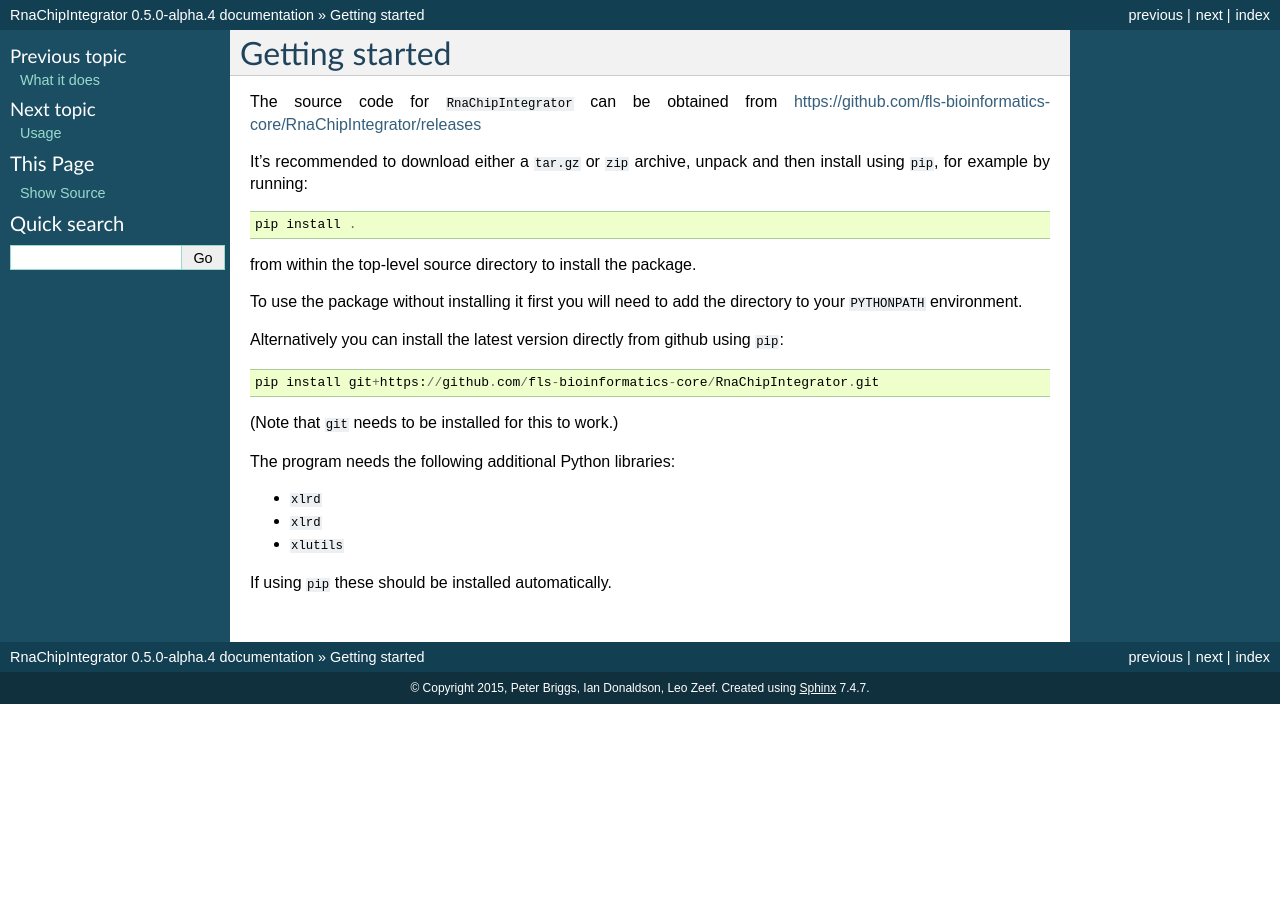
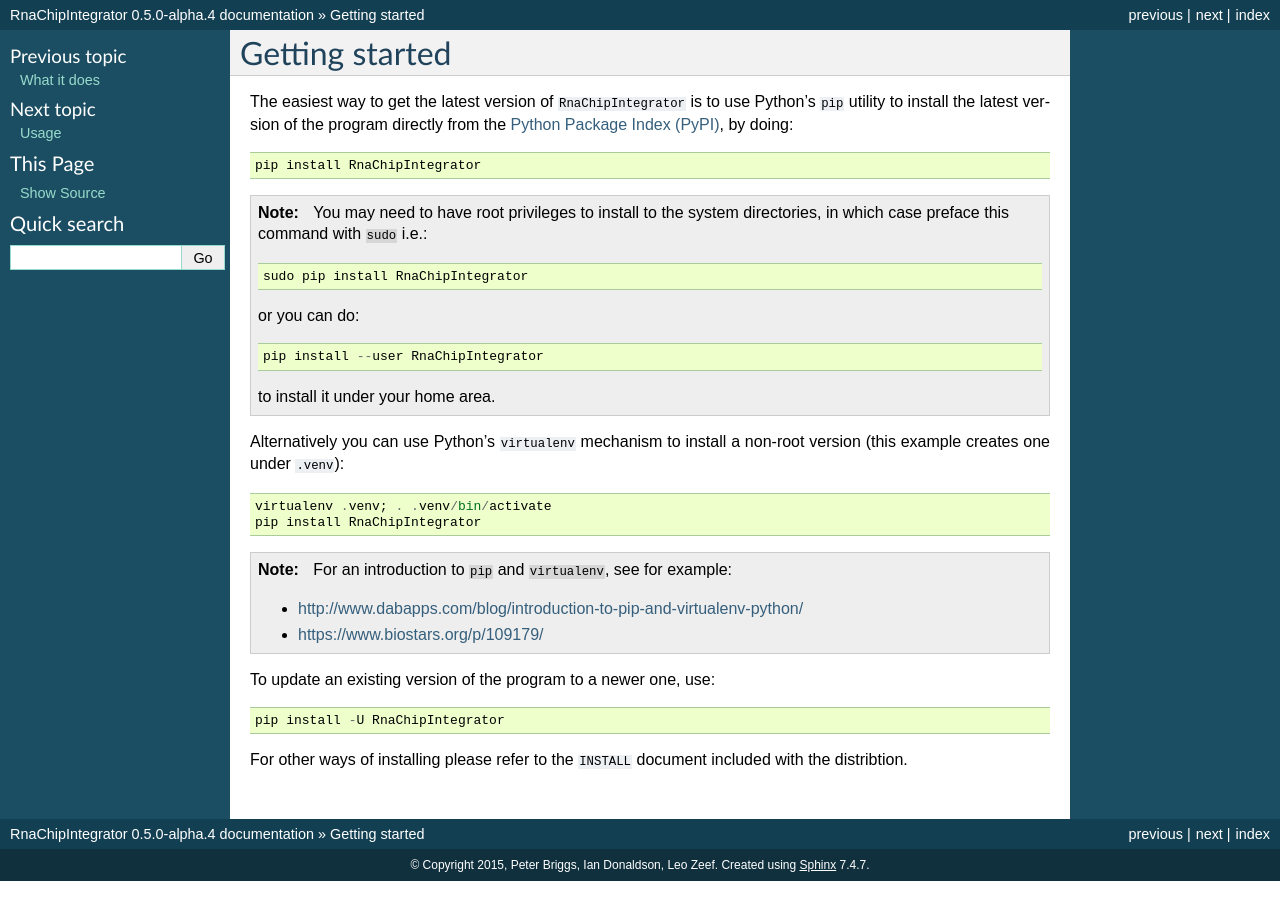
Before and after one commit to fls-bioinformatics-core/RnaChipIntegrator, a Sphinx documentation site: the page built from docs/install.rst, in a window 1280 px wide. Built offline with Sphinx 7.4.7, drawn with Linux system fonts in a browser that asks for light colours.

Commit message:
Update the "Getting started" documentation to reflect getting the program from PyPI.

```diff
--- a/docs/install.rst
+++ b/docs/install.rst
@@ -3,30 +3,43 @@
 Getting started
 ===============
 
-The source code for ``RnaChipIntegrator`` can be obtained from
-https://github.com/fls-bioinformatics-core/RnaChipIntegrator/releases
+The easiest way to get the latest version of ``RnaChipIntegrator`` is to
+use Python's ``pip`` utility to install the latest version of the program
+directly from the `Python Package Index (PyPI)
+<https://pypi.python.org/pypi/>`_, by doing::
 
-It's recommended to download either a ``tar.gz`` or ``zip`` archive,
-unpack and then install using ``pip``, for example by running::
+    pip install RnaChipIntegrator
 
-    pip install .
+.. note::
 
-from within the top-level source directory to install the package.
+   You may need to have root privileges to install to the system
+   directories, in which case preface this command with ``sudo``
+   i.e.::
 
-To use the package without installing it first you will need to add the
-directory to your ``PYTHONPATH`` environment.
+       sudo pip install RnaChipIntegrator
 
-Alternatively you can install the latest version directly from github
-using ``pip``::
+   or you can do::
 
-    pip install git+https://github.com/fls-bioinformatics-core/RnaChipIntegrator.git
+       pip install --user RnaChipIntegrator
 
-(Note that ``git`` needs to be installed for this to work.)
+   to install it under your home area.
 
-The program needs the following additional Python libraries:
+Alternatively you can use Python's ``virtualenv`` mechanism to install
+a non-root version (this example creates one under ``.venv``)::
 
-- ``xlrd``
-- ``xlrd``
-- ``xlutils``
+    virtualenv .venv; . .venv/bin/activate
+    pip install RnaChipIntegrator
 
-If using ``pip`` these should be installed automatically.
+.. note::
+
+   For an introduction to ``pip`` and ``virtualenv``, see for example:
+
+   * http://www.dabapps.com/blog/introduction-to-pip-and-virtualenv-python/
+   * https://www.biostars.org/p/109179/
+
+To update an existing version of the program to a newer one, use::
+
+    pip install -U RnaChipIntegrator
+
+For other ways of installing please refer to the ``INSTALL`` document
+included with the distribtion.
```
